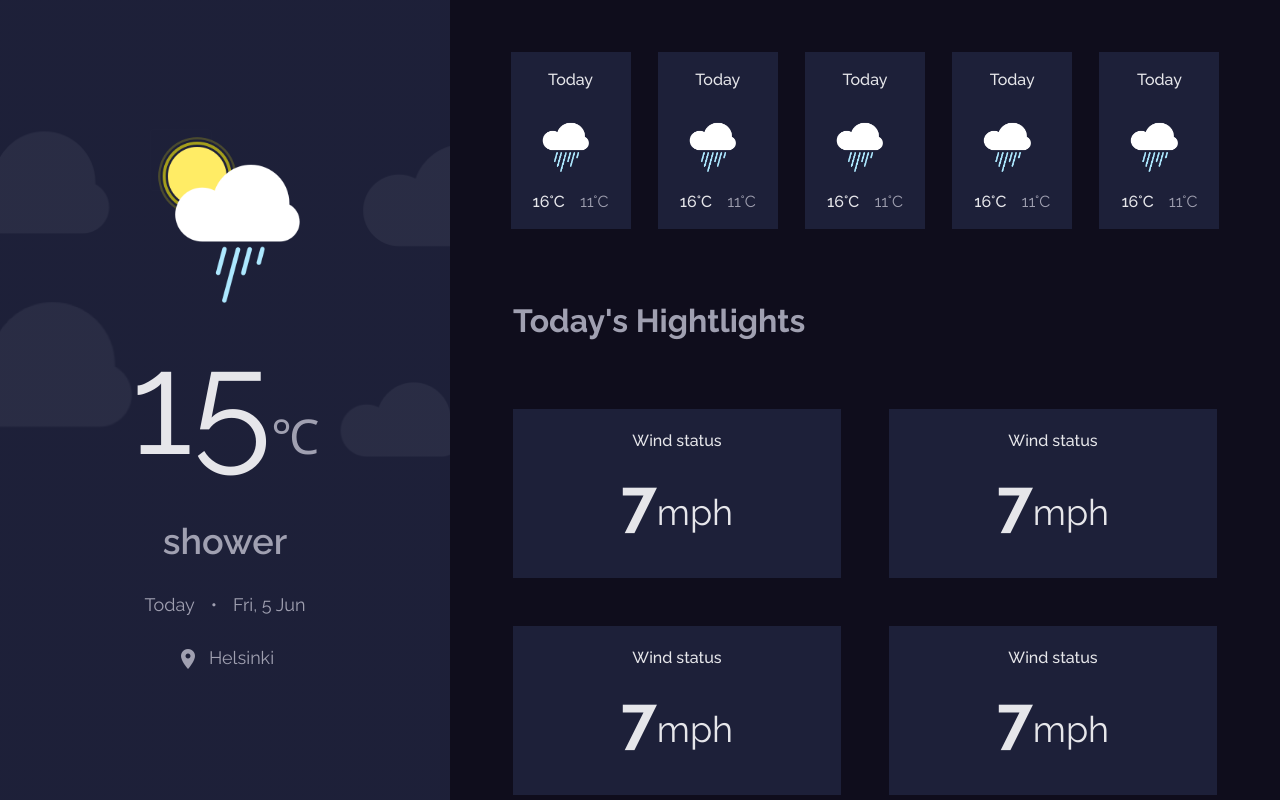
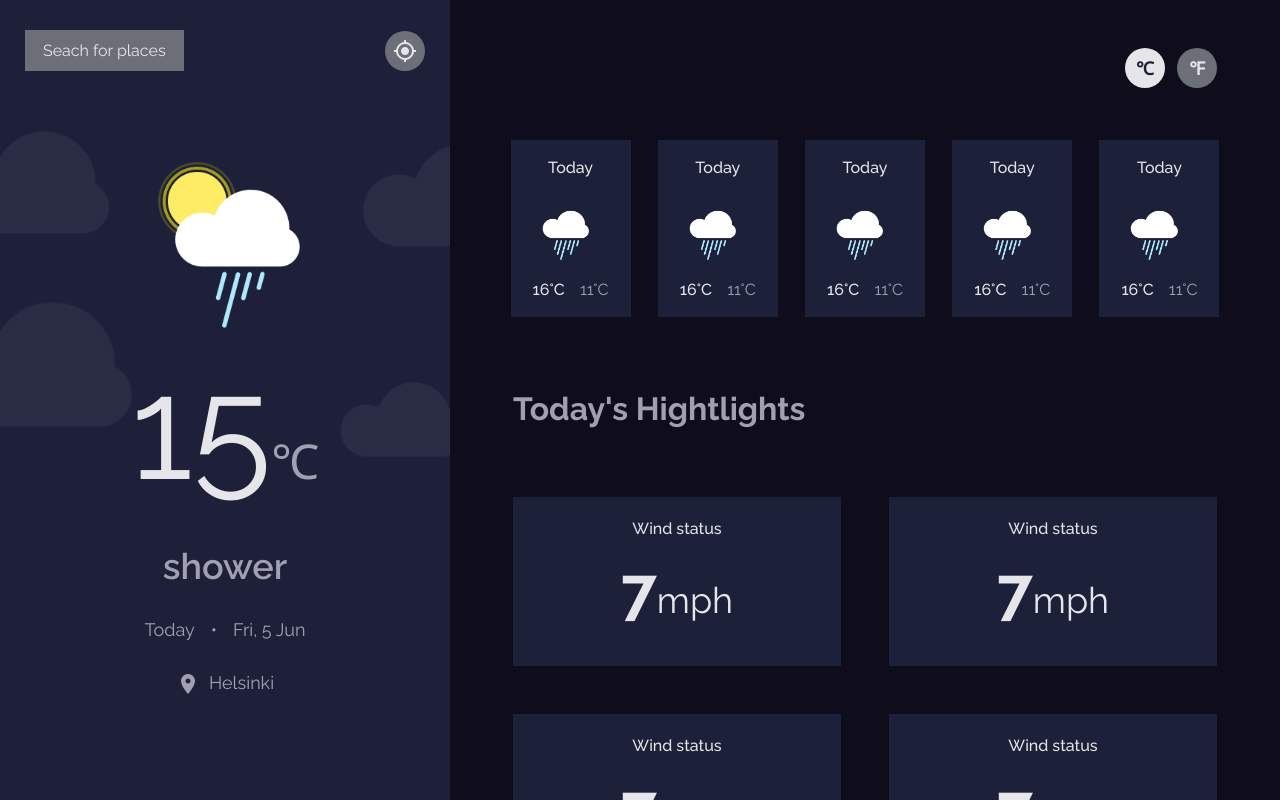
Before and after one commit to shakthi2003gh/DevChallenges-WeatherApp, a React (Create React App) app: page / in a window 1280 px wide. Built offline with nearby package versions, Linux system fonts and the light colour scheme.

Commit message:
Add search section

```diff
--- a/src/section/left.jsx
+++ b/src/section/left.jsx
@@ -1,7 +1,22 @@
+import { useEffect, useState } from "react";
+
 const LeftSide = () => {
+  const [searchMenu, setSearchMenu] = useState(false);
+  const [suggestions, setSuggestions] = useState([]);
+
+  useEffect(() => {
+    setSuggestions(["chennai", "india"]);
+  }, []);
+
   return (
     <div className="left">
-      <div className="button-section"></div>
+      <div className="button-section">
+        <button onClick={() => setSearchMenu(searchMenu ? false : true)}>
+          Seach for places
+        </button>
+
+        <span className="material-icons">my_location</span>
+      </div>
 
       <img className="weather-icon" src="/images/Shower.png" alt="shower" />
 
@@ -19,6 +34,29 @@ const LeftSide = () => {
         <span className="material-icons">location_on</span>
         <span>Helsinki</span>
       </div>
+
+      <div className={"search-section" + (searchMenu ? " show" : "")}>
+        <span
+          className="material-icons close"
+          onClick={() => setSearchMenu(searchMenu ? false : true)}
+        >
+          close
+        </span>
+
+        <div className="search-group">
+          <span className="material-icons search">search</span>
+          <input type="text" placeholder="search location" />
+          <button>Search</button>
+        </div>
+
+        <div className="search-history">
+          {suggestions.map((suggestion, index) => (
+            <div key={index}>
+              {suggestion} <span className="material-icons">navigate_next</span>
+            </div>
+          ))}
+        </div>
+      </div>
     </div>
   );
 };
--- a/src/section/right.jsx
+++ b/src/section/right.jsx
@@ -13,6 +13,11 @@ const Wrapper = ({ a, b }) => {
 const RightSide = () => {
   return (
     <div className="right">
+      <div className="temperture-btns">
+        <button className="active">℃</button>
+        <button>℉</button>
+      </div>
+
       <div className="weather-section">
         {[...Array(5)].map((a, i) => (
           <WeatherCard
@@ -36,6 +41,14 @@ const RightSide = () => {
           />
         ))}
       </div>
+
+      <p className="create-by">
+        created by{" "}
+        <a href="https://github.com/shakthi2003gh" title="Github">
+          Shakthi
+        </a>{" "}
+        - devChallenges.io
+      </p>
     </div>
   );
 };
--- a/src/styles/leftSide.scss
+++ b/src/styles/leftSide.scss
@@ -5,6 +5,7 @@
   display: flex;
   flex-direction: column;
   justify-content: center;
+  justify-items: center;
   align-items: center;
   gap: 1rem;
   font-size: 18px;
@@ -12,6 +13,7 @@
   text-align: center;
   width: 100%;
   min-height: 100vh;
+  padding-block: 100px 50px;
   transition: width 0.5s ease;
   background: $lg-left-bg,
     url(../../public/images/Cloud-background.png) no-repeat;
@@ -20,12 +22,41 @@
 
   .button-section {
     position: absolute;
+    top: 0;
+    display: flex;
+    justify-content: space-between;
+    align-items: center;
+    width: 100%;
+    padding: 18px 11px;
+
+    button {
+      font-family: inherit;
+      font-size: 16px;
+      padding: 11px 18px;
+      border: none;
+      color: $clr-primary;
+      background-color: $bg-accent;
+      cursor: pointer;
+    }
+
+    span {
+      display: grid;
+      place-content: center;
+      width: 40px;
+      height: 40px;
+      border-radius: 100vh;
+      color: $clr-primary;
+      background-color: $bg-accent;
+    }
+
+    @media (min-width: $big-device) {
+      padding: 30px 25px;
+    }
   }
 
   .weather-icon {
     width: 150px;
     height: 174px;
-    margin-top: 4rem;
   }
 
   .temperture {
@@ -55,13 +86,105 @@
     display: flex;
     justify-content: center;
     gap: 9px;
-    margin: 1rem 0 4rem;
+    margin-top: 1rem;
+  }
+
+  .search-section {
+    position: absolute;
+    inset: 0;
+    display: none;
+    flex-direction: column;
+    gap: 30px;
+    padding: 12px;
+    background-color: $bg-secondary;
+
+    &.show {
+      display: flex;
+    }
+
+    span.close {
+      margin-left: auto;
+      color: $clr-primary;
+      padding: 10px;
+      cursor: pointer;
+    }
+
+    .search-group {
+      position: relative;
+      display: flex;
+      gap: 12px;
+
+      span.search {
+        position: absolute;
+        top: 12px;
+        left: 1rem;
+      }
+
+      input {
+        font-size: 16px;
+        width: 100%;
+        padding-left: 50px;
+        border: 1px solid $clr-secondary;
+        outline: none;
+        color: inherit;
+        background-color: transparent;
+
+        &:focus {
+          border-color: $clr-primary;
+        }
+
+        &::placeholder {
+          font-weight: 500;
+          font-size: 16px;
+        }
+      }
+
+      button {
+        font-family: inherit;
+        font-size: 16px;
+        font-weight: 600;
+        padding: 14px 19px;
+        border: none;
+        color: $clr-primary;
+        background-color: $bg-btn;
+      }
+    }
+
+    .search-history {
+      display: grid;
+      text-align: left;
+      text-transform: capitalize;
+      color: $clr-primary;
+
+      div {
+        display: flex;
+        justify-content: space-between;
+        border: 1px solid transparent;
+        padding: 22px 12px;
+        transition: border 0.5s ease;
+
+        span {
+          opacity: 0;
+          transition: opacity 0.5s ease;
+        }
+
+        &:hover {
+          cursor: pointer;
+          border-color: $bg-accent;
+
+          span {
+            opacity: 1;
+          }
+        }
+      }
+    }
   }
 
   @media (min-width: $big-device) {
     min-width: 450px;
     width: 40vw;
     max-width: 500px;
+    width: clamp(450px, 40vw, 500px);
     height: 100vh;
     overflow-y: auto;
   }
--- a/src/styles/rightSide.scss
+++ b/src/styles/rightSide.scss
@@ -4,6 +4,32 @@
 .right {
   width: 100%;
   height: 100vh;
+  padding-top: 3rem;
+
+  .temperture-btns {
+    display: flex;
+    justify-content: flex-end;
+    gap: 12px;
+    width: 90%;
+    margin-inline: auto;
+
+    button {
+      font-family: inherit;
+      font-size: 18px;
+      font-weight: 700;
+      width: 40px;
+      height: 40px;
+      border: none;
+      border-radius: 100vh;
+      color: $clr-primary;
+      background-color: $bg-accent;
+
+      &.active {
+        color: $bg-secondary;
+        background-color: $clr-primary;
+      }
+    }
+  }
 
   .weather-section {
     display: grid;
@@ -24,19 +50,36 @@
     margin-inline: auto;
   }
 
+  .create-by {
+    text-align: center;
+    padding-bottom: 1rem;
+
+    a {
+      font-weight: bold;
+      color: inherit;
+    }
+  }
+
   @media (min-width: $big-device) {
     overflow-y: auto;
+
+    .temperture-btns {
+      max-width: 704px;
+    }
 
     .highlights-section {
       grid-template-columns: repeat(2, 1fr);
       place-content: center;
       gap: 48px;
       max-width: 704px;
-      margin-inline: auto;
 
       h1 {
         grid-column: span 2;
       }
     }
+
+    .create-by {
+      padding: 0;
+    }
   }
 }
```
